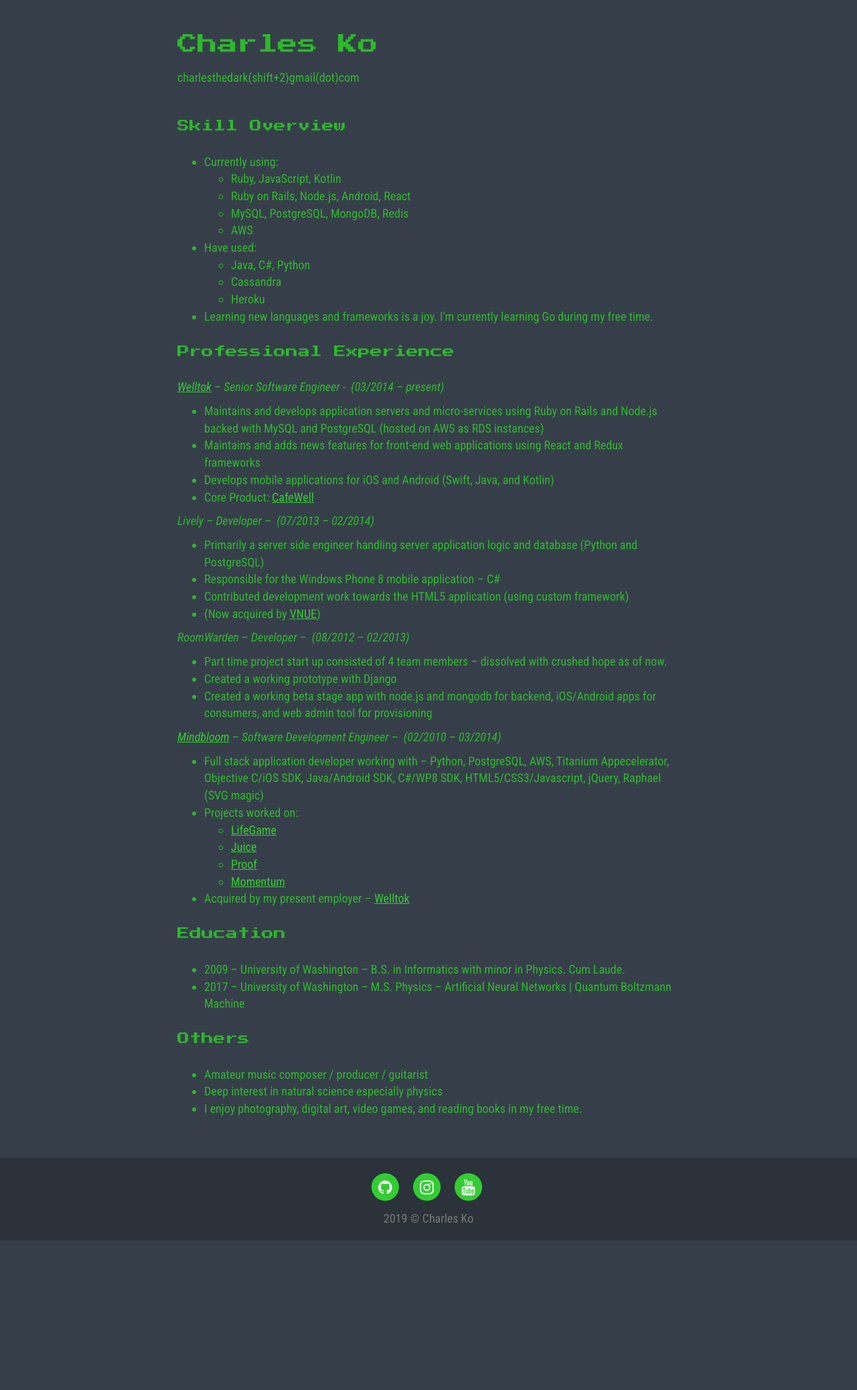
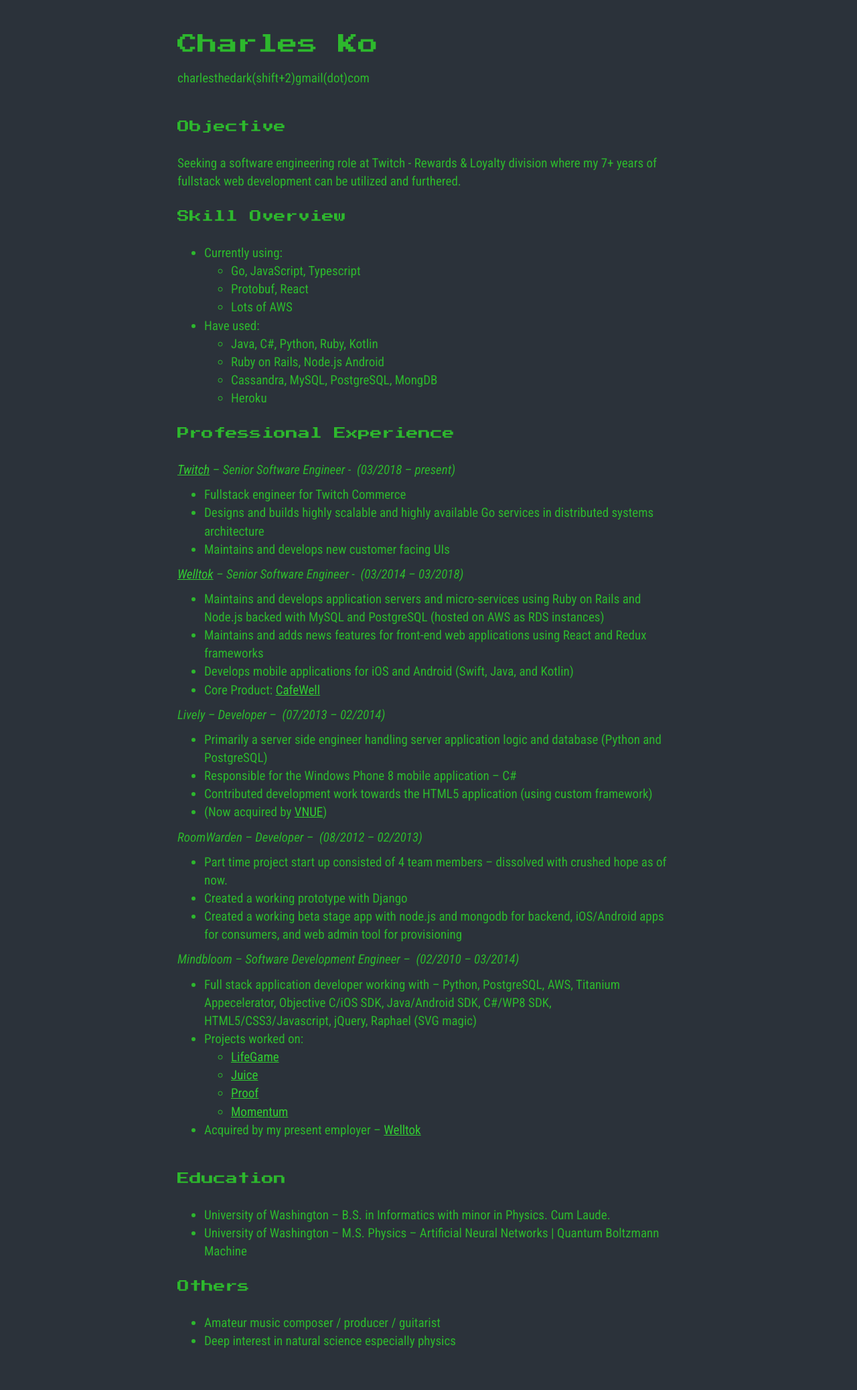
Before and after one commit to cthedark/charlieko.github.io, a Jekyll site: the page built from index.md, in a window 1280 px wide. Shown: the whole page at 67% size. Built offline with Jekyll 4.4.1, drawn with Linux system fonts in a browser that asks for light colours; nearby versions of some CDN libraries; before the commit the page ends 1853 px from its top, so only the background shows below that.

Commit message:
add twitch

```diff
--- a/_config.yml
+++ b/_config.yml
@@ -27,7 +27,6 @@
 theme: minima
 plugins:
   - jekyll-feed
-gems:
   - jekyll-bootstrap-sass
   - jekyll-font-awesome-sass
 
--- a/_includes/footer.html
+++ b/_includes/footer.html
@@ -1,5 +1,5 @@
 <footer>
-  <div class="container">
+<!--   <div class="container">
     <div class="row">
       <div class="col-lg-8 col-lg-offset-2 col-md-10 col-md-offset-1">
         <ul class="list-inline text-center footer-links">
@@ -40,7 +40,7 @@
         </p>
       </div>
     </div>
-  </div>
+  </div> -->
 
   <!-- SCRIPT -->
   <script
--- a/_layouts/base.html
+++ b/_layouts/base.html
@@ -6,6 +6,10 @@
 
     {{ content }}
 
-    {% include footer.html %}
   </body>
+  <script
+  src="https://code.jquery.com/jquery-3.4.1.slim.min.js"
+  integrity="sha256-pasqAKBDmFT4eHoN2ndd6lN370kFiGUFyTiUHWhU7k8="
+  crossorigin="anonymous"></script>
+  <script src="{{ base.url | prepend: site.url }}/js/main.js"></script>
 </html>
--- a/_layouts/home.html
+++ b/_layouts/home.html
@@ -11,31 +11,42 @@
       <p>charlesthedark(shift+2)gmail(dot)com</p>
       </div>
 
+      <h4 class="mb-30 mt-30">Objective</h4>
+      <p>Seeking a software engineering role at Twitch - Rewards &amp; Loyalty division where my 7+ years of fullstack web development can be utilized and furthered.</p>
+
       <h4 class="mb-30 mt-30">Skill Overview</h4>
       <ul>
         <li>Currently using:
           <ul>
-            <li>Ruby, JavaScript, Kotlin</li>
-            <li>Ruby on Rails, Node.js, Android, React</li>
-            <li>MySQL, PostgreSQL, MongoDB, Redis</li>
-            <li>AWS</li>
+            <li>Go, JavaScript, Typescript</li>
+            <li>Protobuf, React</li>
+            <li>Lots of AWS</li>
           </ul>
         </li>
         <li>Have used:
           <ul>
-            <li>Java, C#, Python</li>
-            <li>Cassandra</li>
+            <li>Java, C#, Python, Ruby, Kotlin</li>
+            <li>Ruby on Rails, Node.js Android</li>
+            <li>Cassandra, MySQL, PostgreSQL, MongDB</li>
             <li>Heroku</li>
           </ul>
         </li>
-        <li>Learning new languages and frameworks is a joy. I'm currently learning Go during my free time.</li>
       </ul>
 
 
       <h4 class="mb-30 mt-30">Professional Experience</h4>
 
       <p><em>
-        <a href="http://welltok.com/" target="_blank">Welltok</a> – Senior Software Engineer -&nbsp; (03/2014 – present)
+        <a href="https://twitch.tv/" target="_blank">Twitch</a> – Senior Software Engineer -&nbsp; (03/2018 – present)
+      </em></p>
+      <ul>
+        <li>Fullstack engineer for Twitch Commerce</li>
+        <li>Designs and builds highly scalable and highly available Go services in distributed systems architecture</li>
+        <li>Maintains and develops new customer facing UIs</li>
+      </ul>
+
+      <p><em>
+        <a href="http://welltok.com/" target="_blank">Welltok</a> – Senior Software Engineer -&nbsp; (03/2014 – 03/2018)
       </em></p>
       <ul>
         <li>Maintains and develops application servers and micro-services using Ruby on Rails and Node.js backed with MySQL and PostgreSQL (hosted on AWS as RDS instances)</li>
@@ -64,7 +75,7 @@
       </ul>
 
       <p><em>
-        <a href="https://www.mindbloom.com" target="_blank">Mindbloom</a> – Software Development Engineer –&nbsp; (02/2010 – 03/2014)
+        Mindbloom – Software Development Engineer –&nbsp; (02/2010 – 03/2014)
       </em></p>
       <ul>
         <li>Full stack application developer working with – Python, PostgreSQL, AWS, Titanium Appecelerator, Objective C/iOS SDK, Java/Android SDK, C#/WP8 SDK, HTML5/CSS3/Javascript, jQuery, Raphael (SVG magic)</li>
@@ -80,11 +91,11 @@
       </ul>
 
 
-      <h4 class="mb-30 mt-30">Education</h4>
+      <h4 class="mb-30 mt-50">Education</h4>
 
       <ul>
-        <li>2009 – University of Washington – B.S. in Informatics with minor in Physics. Cum Laude.</li>
-        <li>2017 – University of Washington – M.S. Physics – Artificial Neural Networks | Quantum Boltzmann Machine</li>
+        <li>University of Washington – B.S. in Informatics with minor in Physics. Cum Laude.</li>
+        <li>University of Washington – M.S. Physics – Artificial Neural Networks | Quantum Boltzmann Machine</li>
       </ul>
 
       <h4 class="mb-30 mt-30">Others</h4>
@@ -92,7 +103,6 @@
       <ul>
         <li>Amateur music composer / producer / guitarist</li>
         <li>Deep interest in natural science especially physics</li>
-        <li>I enjoy photography, digital art, video games, and reading books in my free time.</li>
       </ul>
     </div>
   </div>
--- a/_sass/_global.scss
+++ b/_sass/_global.scss
@@ -1,8 +1,8 @@
 body {
-  background-color: $dark;
+  background-color: $darker;
   color: $lime-dark;
   font-family: $roboto-condensed-font;
-  font-size: 18px;
+  font-size: 19px;
   position: relative;
 }
 
@@ -18,7 +18,7 @@
 }
 
 a:hover {
-  color: $lime;
+  color: #777;
   text-decoration: underline;
 }
 
```
Also changed, not shown: Gemfile.lock.
